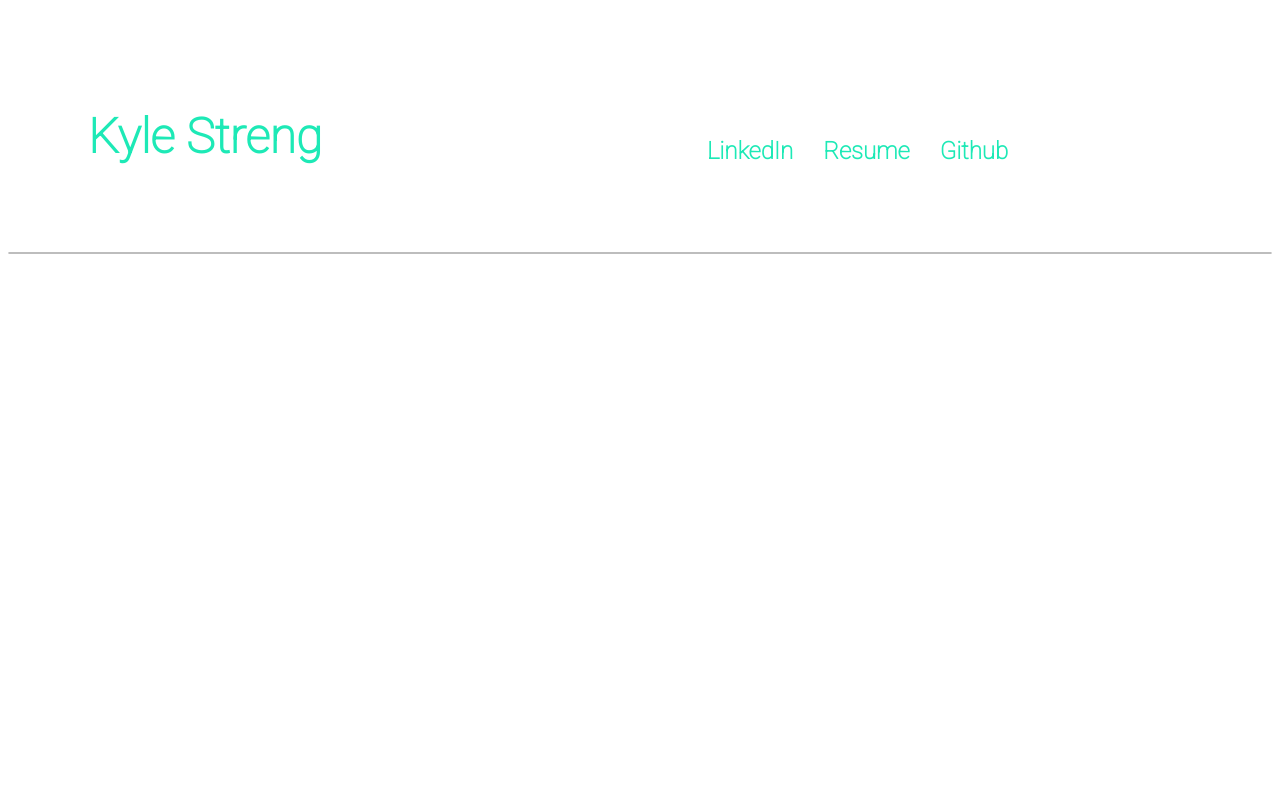
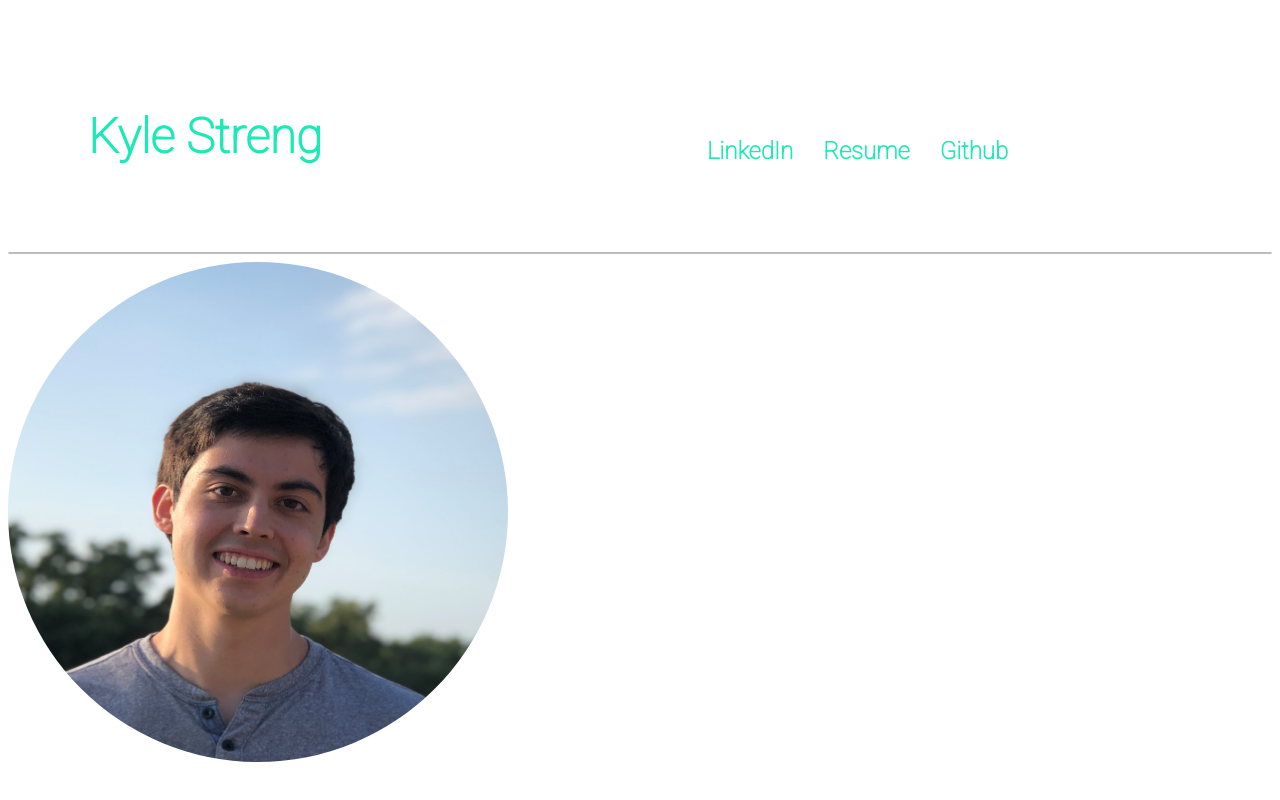
Before and after one commit to KyleStreng/PersonalWebsite, an Angular app: page / in a window 1280 px wide. Built offline with nearby package versions, Linux system fonts and the light colour scheme.

Commit message:
Added image

```diff
--- a/src/app/app.component.css
+++ b/src/app/app.component.css
@@ -37,3 +37,10 @@ hr {
     border: 1px solid #BDBDBD;
     border-radius: 5px;
 }
+
+img {
+    border-radius: 50%;
+    width: 500px;
+    height: 500px;
+
+}
--- a/src/app/app.component.html
+++ b/src/app/app.component.html
@@ -14,3 +14,5 @@
 </div>
 
 <hr>
+
+<img src="../assets/portrait.jpg" alt="Kyle Streng Portrait">
```
Also changed, not shown: src/assets/portrait.jpg (added).
